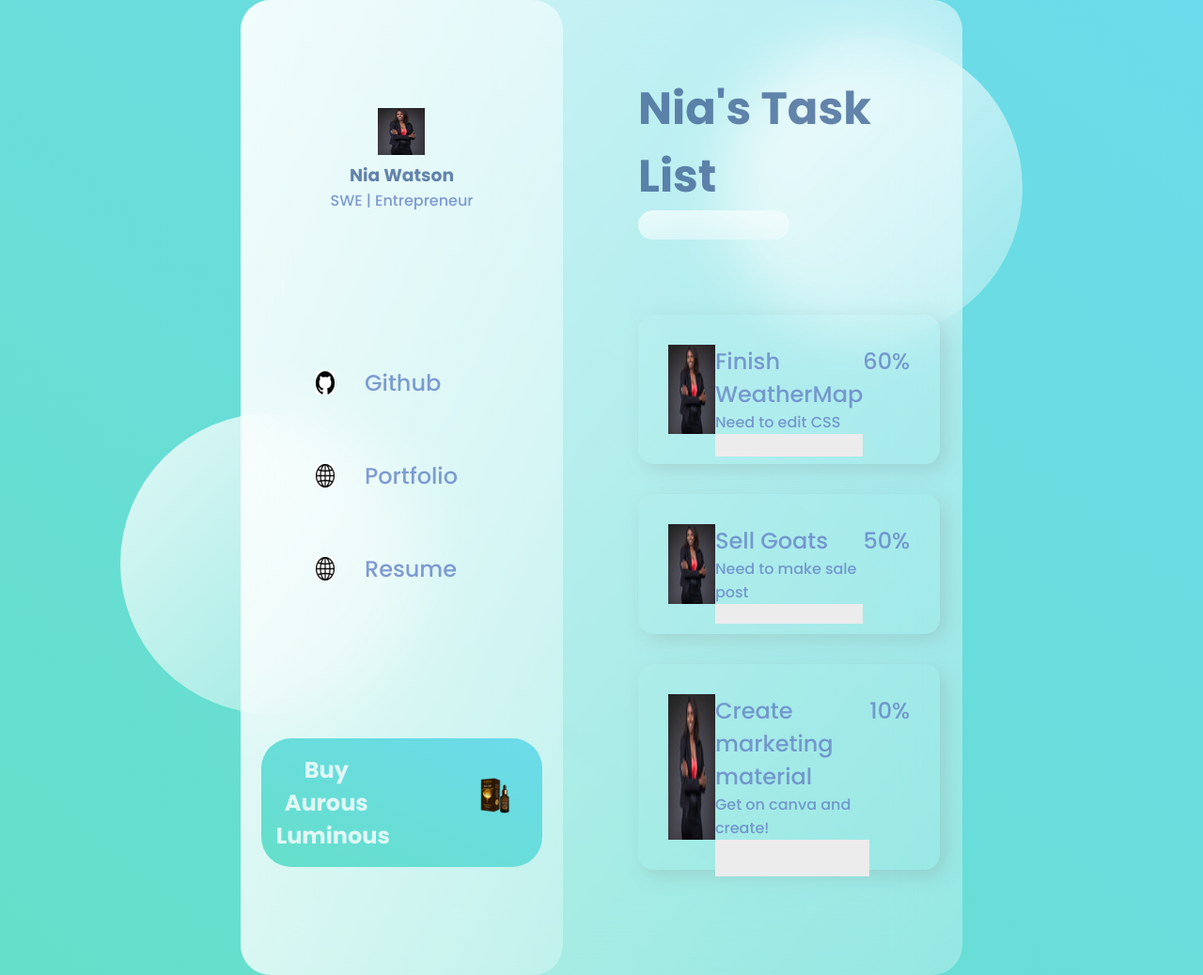
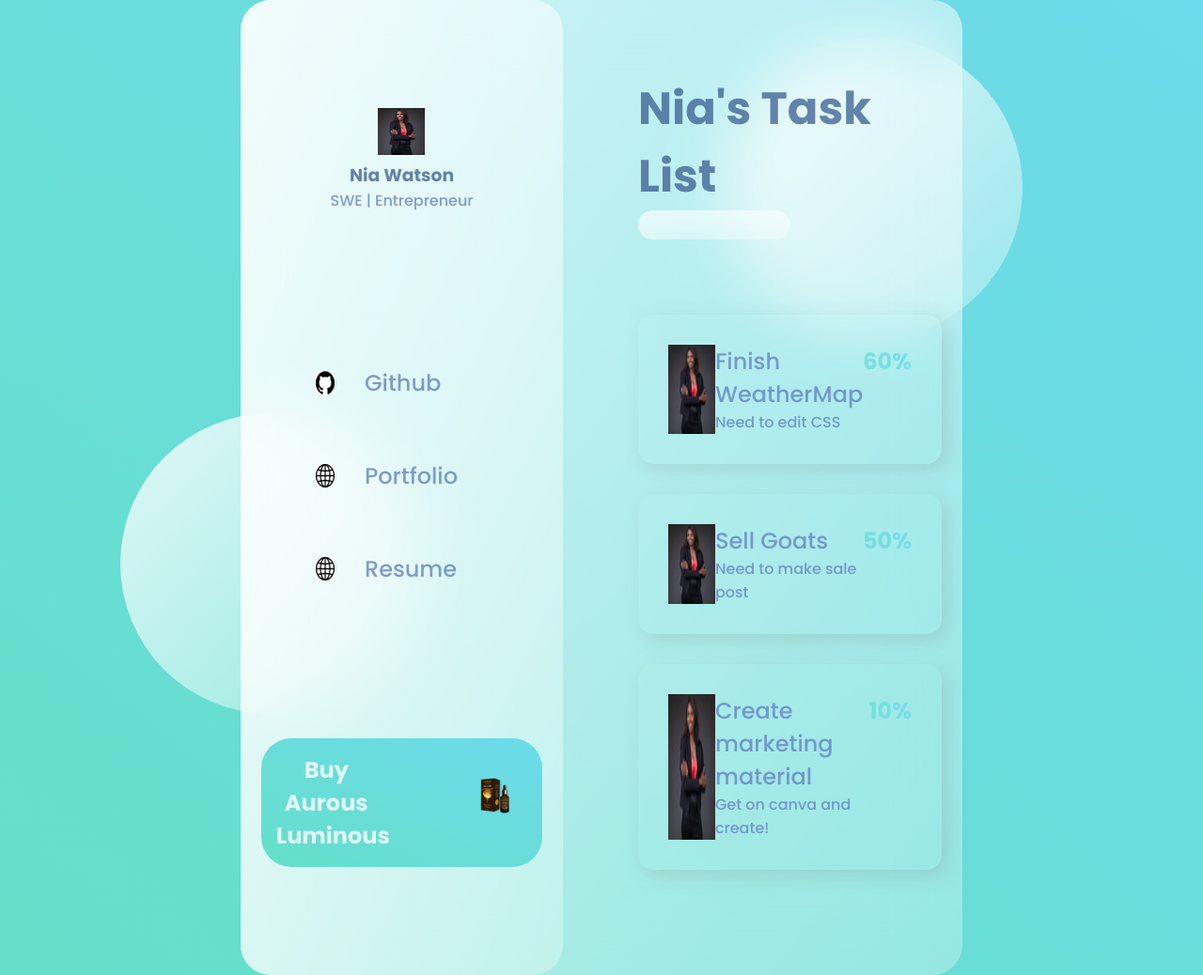
Before and after one commit to niadanielle14/glass-website, a plain HTML site: page index.html in a window 1280 px wide. Shown: the whole page at 94% size. Drawn offline with Linux system fonts and the light colour scheme.

Commit message:
feat. completed project

```diff
--- a/index.css
+++ b/index.css
@@ -176,12 +176,30 @@ main {
     width: 100%;
     height: 25%;
     border-radius: 1rem;
+    /*adding this after you add the position absolute underneath*/
     position: relative;
+    /*corrects the left 60 from leaving postion*/
+    overflow: hidden;
 }
 .progress::after{
     content: "";
     width: 100%;
     height: 100%;
     background: rgb(236, 236, 236);
+    /*adding this creates a div full for space for the progress bar*/
     position: absolute;
+    left: 60%;
 }
+.card-info {
+    display: flex;
+    flex-direction: column;
+    justify-content: space-between;
+}
+.percentage {
+    font-weight: bold;
+    background: linear-gradient(to right top, #65dfc9, #6cdbeb);
+    /*separates color so its just on the text*/
+    -webkit-background-clip: text;
+    /*add this so only the background shows uo on the text*/
+    -webkit-text-fill-color: transparent;
+}
```
